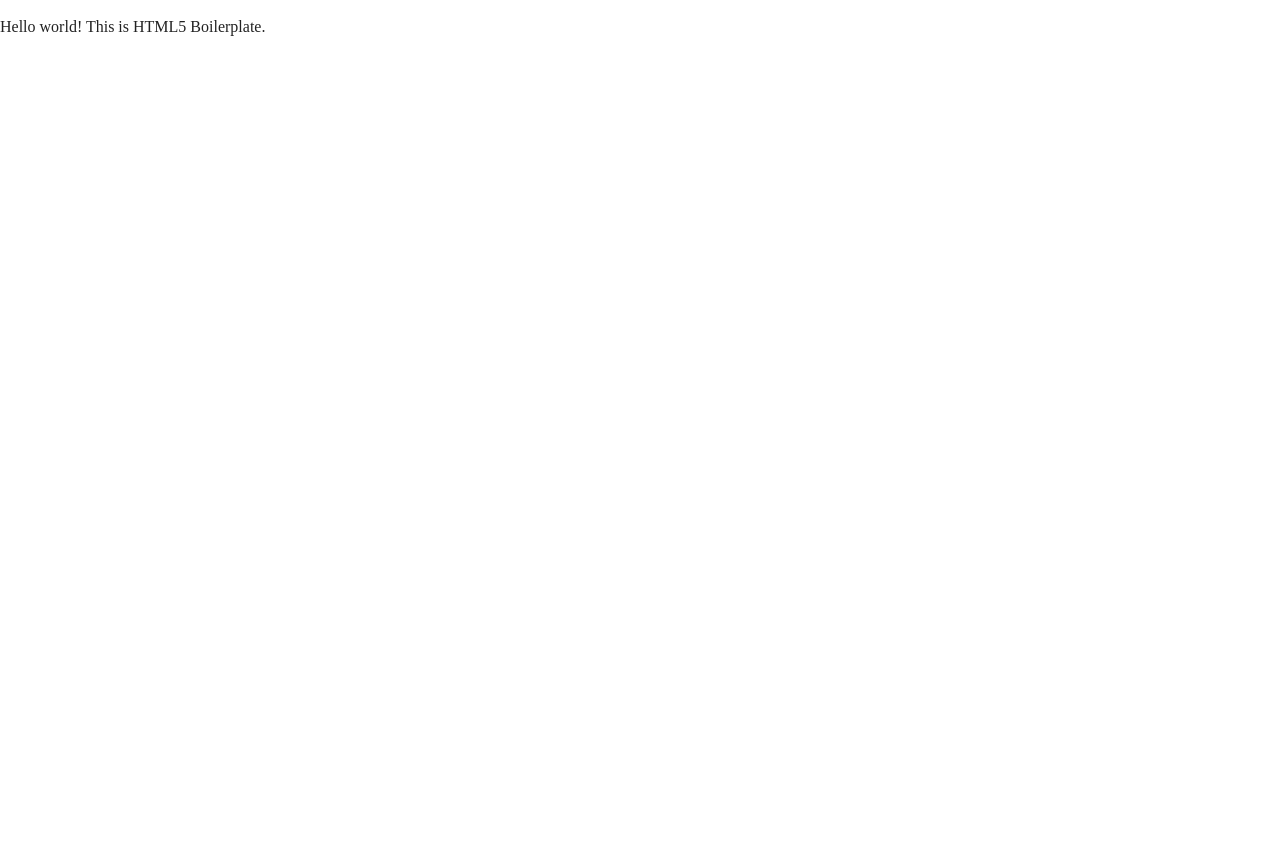
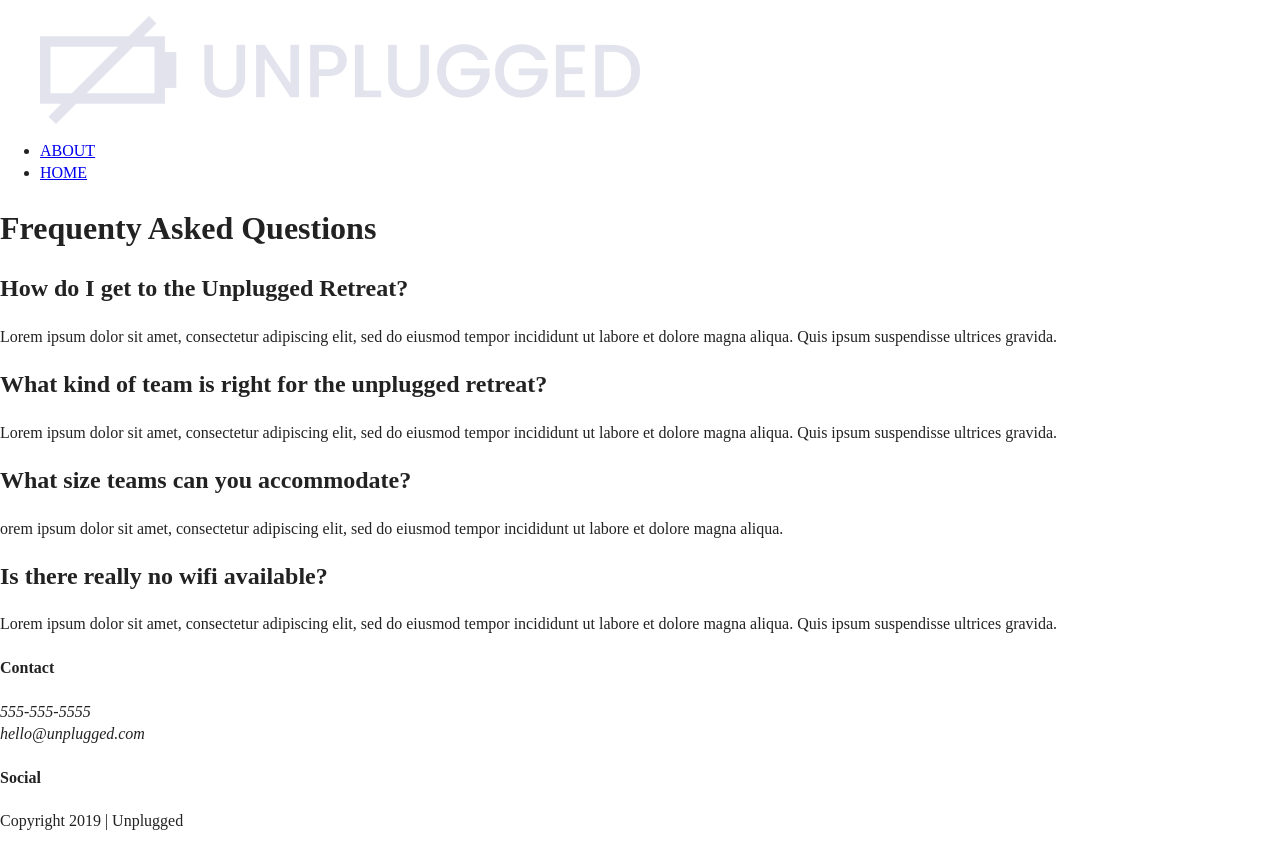
Before and after one commit to tashadanner/unplugged, a website: page faq/index.html in a window 1280 px wide. Before the commit the page ends 800 px from the top, so only its background shows below. Drawn offline with Linux system fonts and the light colour scheme.

Commit message:
Added html code for faq page

```diff
--- a/faq/index.html
+++ b/faq/index.html
@@ -3,7 +3,7 @@
 
 <head>
   <meta charset="utf-8">
-  <title></title>
+  <title>Unplugged Retreat Practice Project/FAQ</title>
   <meta name="description" content="">
   <meta name="viewport" content="width=device-width, initial-scale=1">
 
@@ -24,8 +24,72 @@
 
 <body>
 
-  <!-- Add your site or application content here -->
-  <p>Hello world! This is HTML5 Boilerplate.</p>
+<header>
+	<div class="content-wrapper">
+		<figure>
+			<a href="#"><img src="../img/unpluggedlogo.png" alt="unplugged logo"></a>
+		</figure>
+	</div>
+
+		<div class="header-divider"></div>
+
+		<nav>
+			<ul>
+				<li><a href="../about/index.html" target="_blank">ABOUT</a>
+				</li>
+				<li><a href="../index.html" target="_blank">HOME</a>
+				</li>
+			</ul>
+		</nav>
+
+</header>
+
+<main>
+	<section class="faq">
+		<div class="content-wrapper">
+			<h1>Frequenty Asked Questions</h1>
+			<div class="faq-content">
+				<h2>How do I get to the Unplugged Retreat?</h2>
+					<p>Lorem ipsum dolor sit amet, consectetur adipiscing elit, sed do eiusmod tempor incididunt ut labore et dolore magna aliqua. Quis ipsum suspendisse ultrices gravida.</p>
+				<h2>What kind of team is right for the unplugged retreat?</h2>
+					<p>Lorem ipsum dolor sit amet, consectetur adipiscing elit, sed do eiusmod tempor incididunt ut labore et dolore magna aliqua. Quis ipsum suspendisse ultrices gravida.</p>
+				<h2>What size teams can you accommodate?</h2>
+					<p>orem ipsum dolor sit amet, consectetur adipiscing elit, sed do eiusmod tempor incididunt ut labore et dolore magna aliqua.</p>
+				<h2>Is there really no wifi available?</h2>
+					<p>Lorem ipsum dolor sit amet, consectetur adipiscing elit, sed do eiusmod tempor incididunt ut labore et dolore magna aliqua. Quis ipsum suspendisse ultrices gravida.</p>
+			</div>
+		</div>
+	</section>
+</main>
+
+<footer>
+	<div class="content-wrapper">
+		<div class="footer-content">
+			<div class="contact">
+				<h4>Contact</h4>
+				<address>
+					<p>
+						555-555-5555<br>
+						hello@unplugged.com
+					</p>
+				</address>
+			</div>
+			<div class="social">
+				<h4>Social</h4>
+					<div class="social-icons">
+						<p><a href="https://github.com/tashadanner" target="_blank"></a></p>
+						<p><a href="https://www.linkedin.com/in/tasha-danner/" target="_blank"></a></p>
+					</div>
+			</div>
+		</div>
+	</div>
+
+	<div class="copyright">
+		<p>Copyright 2019 | Unplugged</p>
+	</div>
+</footer>
+
+
   <script src="../js/vendor/modernizr-3.11.2.min.js"></script>
   <script src="../js/plugins.js"></script>
   <script src="../js/main.js"></script>
```
